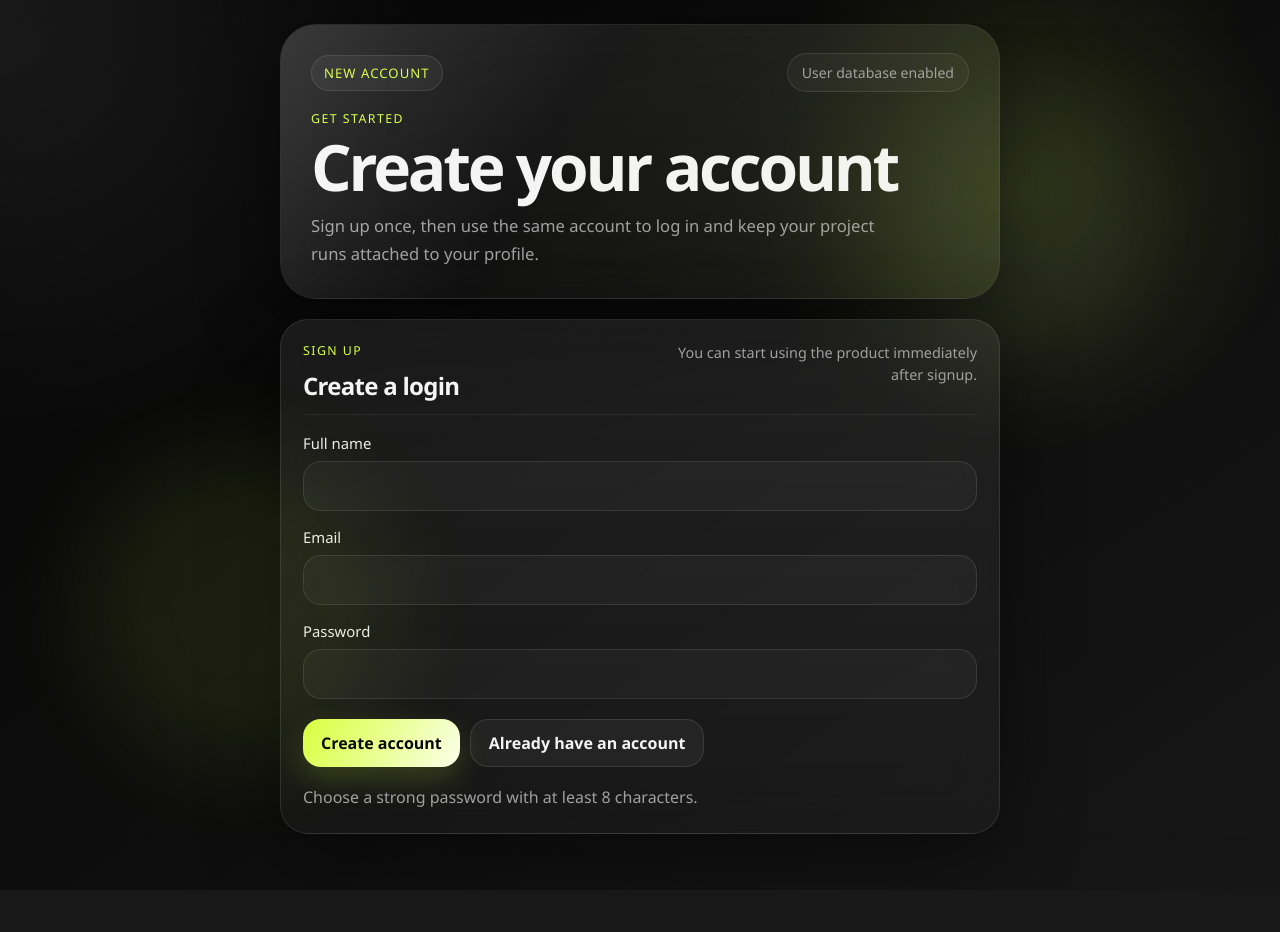
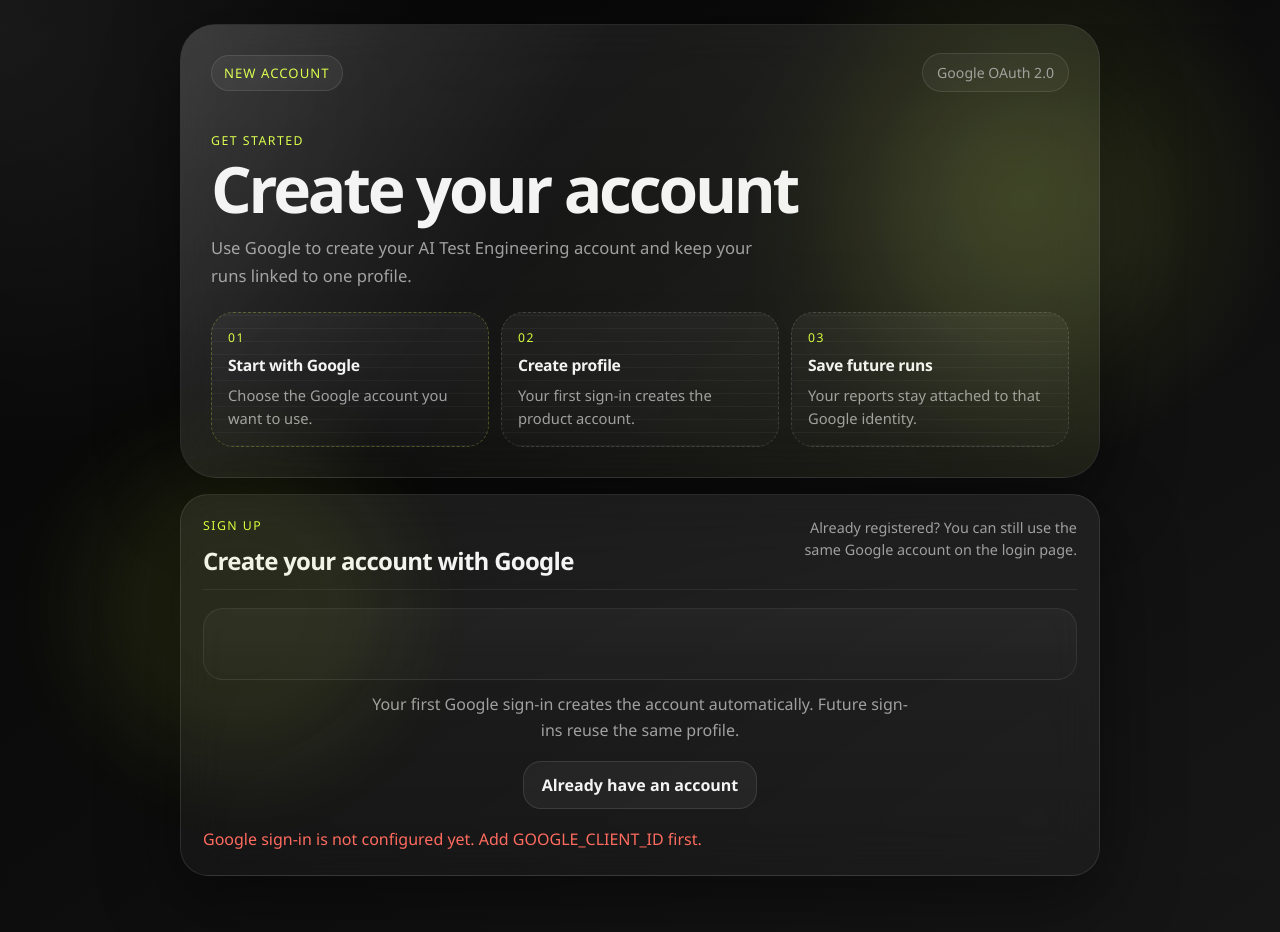
Before and after one commit to nivas4506/ai-test-engineering-codex-hackathon, a FastAPI app: page /signup in a window 1280 px wide. Before the commit the page ends 867 px from the top, so only its background shows below. Run offline with FastAPI, Linux system fonts and the light colour scheme; some libraries are stand-ins or nearby versions.

Commit message:
Add Google OAuth sign-in and auth flow polish

```diff
--- a/app/core/config.py
+++ b/app/core/config.py
@@ -23,6 +23,7 @@
 AUTH_COOKIE_SAMESITE = os.getenv("AUTH_COOKIE_SAMESITE", "lax")
 AUTH_COOKIE_DOMAIN = os.getenv("AUTH_COOKIE_DOMAIN") or None
 SAMPLE_REPOSITORY_PATH = BASE_DIR / "samples" / "demo_repo"
+GOOGLE_CLIENT_ID = os.getenv("GOOGLE_CLIENT_ID", "").strip()
 
 
 def _as_bool(raw: str, default: bool = False) -> bool:
--- a/app/db/models.py
+++ b/app/db/models.py
@@ -46,6 +46,8 @@
     full_name: Mapped[str] = mapped_column(String(255))
     password_hash: Mapped[str] = mapped_column(String(512))
     password_salt: Mapped[str] = mapped_column(String(255))
+    auth_provider: Mapped[str] = mapped_column(String(32), default="password")
+    google_sub: Mapped[str | None] = mapped_column(String(255), nullable=True)
     created_at: Mapped[datetime] = mapped_column(DateTime(timezone=True), server_default=func.now())
     updated_at: Mapped[datetime] = mapped_column(DateTime(timezone=True), server_default=func.now(), onupdate=func.now())
     last_login_at: Mapped[datetime | None] = mapped_column(DateTime(timezone=True), nullable=True)
--- a/app/static/auth.js
+++ b/app/static/auth.js
@@ -1,6 +1,5 @@
-const loginForm = document.getElementById("login-form");
-const signupForm = document.getElementById("signup-form");
 const authMessage = document.getElementById("auth-message");
+const googleSignInButton = document.getElementById("google-signin-button");
 
 function setAuthMessage(message, isError = false) {
   if (!authMessage) return;
@@ -8,47 +7,66 @@
   authMessage.className = `auth-message${isError ? " auth-error" : ""}`;
 }
 
-if (loginForm) {
-  loginForm.addEventListener("submit", async (event) => {
-    event.preventDefault();
-    const body = new URLSearchParams({
-      username: document.getElementById("login-email").value.trim(),
-      password: document.getElementById("login-password").value,
-    });
-
-    const response = await fetch("/auth/token", {
+async function signInWithGoogle(credential) {
+  const response = await fetch("/auth/google", {
     method: "POST",
-      headers: { "Content-Type": "application/x-www-form-urlencoded" },
-      body,
+    headers: { "Content-Type": "application/json" },
+    body: JSON.stringify({ credential }),
   });
   const data = await response.json();
   if (!response.ok) {
-      setAuthMessage(data.detail || "Login failed.", true);
+    throw new Error(data.detail || "Google sign-in failed.");
+  }
+  window.location.href = "/";
+}
+
+async function bootstrapGoogleSignIn() {
+  if (!googleSignInButton) {
     return;
   }
-    window.location.href = "/";
-  });
+
+  try {
+    const response = await fetch("/auth/google/config");
+    const config = await response.json();
+    if (!response.ok || !config.enabled || !config.client_id) {
+      setAuthMessage("Google sign-in is not configured yet. Add GOOGLE_CLIENT_ID first.", true);
+      return;
     }
 
-if (signupForm) {
-  signupForm.addEventListener("submit", async (event) => {
-    event.preventDefault();
-    const payload = {
-      full_name: document.getElementById("signup-name").value.trim(),
-      email: document.getElementById("signup-email").value.trim(),
-      password: document.getElementById("signup-password").value,
-    };
-
-    const response = await fetch("/auth/signup", {
-      method: "POST",
-      headers: { "Content-Type": "application/json" },
-      body: JSON.stringify(payload),
-    });
-    const data = await response.json();
-    if (!response.ok) {
-      setAuthMessage(data.detail || "Signup failed.", true);
+    if (!window.google?.accounts?.id) {
+      setAuthMessage("Google Identity Services did not load.", true);
       return;
     }
-    window.location.href = "/";
+
+    window.google.accounts.id.initialize({
+      client_id: config.client_id,
+      callback: async ({ credential }) => {
+        try {
+          setAuthMessage("Signing you in with Google...");
+          await signInWithGoogle(credential);
+        } catch (error) {
+          setAuthMessage(error.message || "Google sign-in failed.", true);
+        }
+      },
+      auto_select: false,
+      cancel_on_tap_outside: true,
+      use_fedcm_for_prompt: true,
     });
+
+    window.google.accounts.id.renderButton(googleSignInButton, {
+      theme: "outline",
+      size: "large",
+      shape: "pill",
+      text: "continue_with",
+      width: 320,
+    });
+
+    setAuthMessage("Use the Google button above to continue.");
+  } catch (error) {
+    setAuthMessage(error.message || "Google sign-in setup failed.", true);
   }
+}
+
+window.addEventListener("load", () => {
+  void bootstrapGoogleSignIn();
+});
--- a/app/static/styles.css
+++ b/app/static/styles.css
@@ -775,15 +775,22 @@
 }
 
 .auth-shell {
-  max-width: 720px;
+  width: min(920px, calc(100% - 32px));
+  max-width: 920px;
+  gap: 16px;
 }
 
 .auth-hero {
   min-height: auto;
+  display: grid;
+  gap: 22px;
+  animation: authRise 320ms ease both;
 }
 
 .auth-card {
   gap: 18px;
+  animation: authRise 320ms ease both;
+  animation-delay: 70ms;
 }
 
 .auth-message {
@@ -793,6 +800,109 @@
 
 .auth-error {
   color: var(--error);
+}
+
+.auth-google-stack {
+  gap: 12px;
+}
+
+.google-signin-shell {
+  display: flex;
+  justify-content: center;
+  align-items: center;
+  min-height: 72px;
+  padding: 14px 0 6px;
+  border-radius: 20px;
+  border: 1px solid rgba(255, 255, 255, 0.08);
+  background: linear-gradient(180deg, rgba(255, 255, 255, 0.035), rgba(255, 255, 255, 0.015));
+}
+
+.auth-helper-copy {
+  color: var(--muted);
+  line-height: 1.6;
+  text-align: center;
+  max-width: 34rem;
+  margin: 0 auto;
+}
+
+.auth-actions-inline {
+  display: flex;
+  justify-content: center;
+}
+
+.auth-flow-grid {
+  display: grid;
+  grid-template-columns: repeat(3, minmax(0, 1fr));
+  gap: 12px;
+}
+
+.auth-flow-step {
+  display: grid;
+  gap: 8px;
+  padding: 16px;
+  border-radius: 22px;
+  background:
+    linear-gradient(180deg, rgba(255, 255, 255, 0.05), rgba(255, 255, 255, 0.02)),
+    repeating-linear-gradient(
+      0deg,
+      rgba(255, 255, 255, 0.035),
+      rgba(255, 255, 255, 0.035) 1px,
+      transparent 1px,
+      transparent 13px
+    );
+  border: 1px dashed rgba(255, 255, 255, 0.14);
+  transform: translateY(6px);
+  opacity: 0;
+  animation: authStepIn 360ms ease forwards;
+}
+
+.auth-flow-step:nth-child(2) {
+  animation-delay: 70ms;
+}
+
+.auth-flow-step:nth-child(3) {
+  animation-delay: 140ms;
+}
+
+.auth-flow-step.is-active {
+  border-color: rgba(217, 255, 63, 0.26);
+}
+
+.auth-flow-step span {
+  color: var(--accent);
+  font-size: 0.76rem;
+  letter-spacing: 0.12em;
+  text-transform: uppercase;
+}
+
+.auth-flow-step strong {
+  font-size: 0.98rem;
+  letter-spacing: -0.02em;
+}
+
+.auth-flow-step p {
+  margin: 0;
+  color: var(--muted);
+  line-height: 1.55;
+  font-size: 0.92rem;
+}
+
+@keyframes authRise {
+  from {
+    opacity: 0;
+    transform: translateY(10px);
+  }
+  to {
+    opacity: 1;
+    transform: translateY(0);
+  }
+}
+
+@keyframes authStepIn {
+  to {
+    opacity: 1;
+    transform: translateY(0);
+  }
 }
 
 @media (max-width: 980px) {
@@ -831,6 +941,10 @@
 
   .upload-picker {
     align-items: flex-start;
+  }
+
+  .auth-flow-grid {
+    grid-template-columns: 1fr;
   }
 }
 
--- a/app/templates/signup.html
+++ b/app/templates/signup.html
@@ -5,18 +5,36 @@
     <meta name="viewport" content="width=device-width, initial-scale=1.0" />
     <title>Sign Up | AI Test Engineering</title>
     <link rel="stylesheet" href="/static/styles.css" />
+    <script src="https://accounts.google.com/gsi/client" async defer></script>
   </head>
   <body>
     <main class="shell auth-shell">
       <section class="hero compact-hero auth-hero">
         <div class="hero-topline">
           <div class="badge">New account</div>
-          <div class="hero-chip">User database enabled</div>
+          <div class="hero-chip">Google OAuth 2.0</div>
         </div>
         <div class="hero-copy">
           <div class="eyebrow">Get started</div>
           <h1>Create your account</h1>
-          <p>Sign up once, then use the same account to log in and keep your project runs attached to your profile.</p>
+          <p>Use Google to create your AI Test Engineering account and keep your runs linked to one profile.</p>
+        </div>
+        <div class="auth-flow-grid" aria-label="Signup flow">
+          <div class="auth-flow-step is-active">
+            <span>01</span>
+            <strong>Start with Google</strong>
+            <p>Choose the Google account you want to use.</p>
+          </div>
+          <div class="auth-flow-step">
+            <span>02</span>
+            <strong>Create profile</strong>
+            <p>Your first sign-in creates the product account.</p>
+          </div>
+          <div class="auth-flow-step">
+            <span>03</span>
+            <strong>Save future runs</strong>
+            <p>Your reports stay attached to that Google identity.</p>
+          </div>
         </div>
       </section>
 
@@ -24,29 +42,22 @@
         <div class="panel-head">
           <div>
             <div class="section-kicker">Sign up</div>
-            <h2>Create a login</h2>
+            <h2>Create your account with Google</h2>
           </div>
-          <div class="panel-note">You can start using the product immediately after signup.</div>
+          <div class="panel-note">Already registered? You can still use the same Google account on the login page.</div>
         </div>
-        <form class="stack" id="signup-form">
-          <label>
-            Full name
-            <input id="signup-name" type="text" required />
-          </label>
-          <label>
-            Email
-            <input id="signup-email" type="email" required />
-          </label>
-          <label>
-            Password
-            <input id="signup-password" type="password" minlength="8" required />
-          </label>
-          <div class="actions">
-            <button class="button" type="submit">Create account</button>
-            <a class="button secondary link-button" href="/login">Already have an account</a>
+        <div class="stack auth-google-stack">
+          <div id="google-signin-shell" class="google-signin-shell">
+            <div id="google-signin-button"></div>
           </div>
-        </form>
-        <div class="auth-message" id="auth-message">Choose a strong password with at least 8 characters.</div>
+          <div class="auth-helper-copy">
+            Your first Google sign-in creates the account automatically. Future sign-ins reuse the same profile.
+          </div>
+        </div>
+        <div class="auth-actions-inline">
+          <a class="button secondary link-button" href="/login">Already have an account</a>
+        </div>
+        <div class="auth-message" id="auth-message">Google sign-up is loading.</div>
       </section>
     </main>
     <script src="/static/auth.js"></script>
--- a/requirements.txt
+++ b/requirements.txt
@@ -8,3 +8,5 @@
 PyMySQL==1.1.1
 cryptography==45.0.7
 python-dotenv==1.1.1
+google-auth==2.40.3
+requests==2.32.3
```
Also changed, not shown: app/api/routes.py (+36 -0 lines), app/db/auth_repository.py (+35 -0 lines), app/db/session.py (+15 -9 lines), app/models/schemas.py (+9 -0 lines), app/services/google_auth.py (added, +34 -0 lines), app/templates/login.html (+33 -18 lines), tests/test_auth_api.py (+48 -0 lines), README.md. Lines whose indentation alone changed are shown as unchanged.
